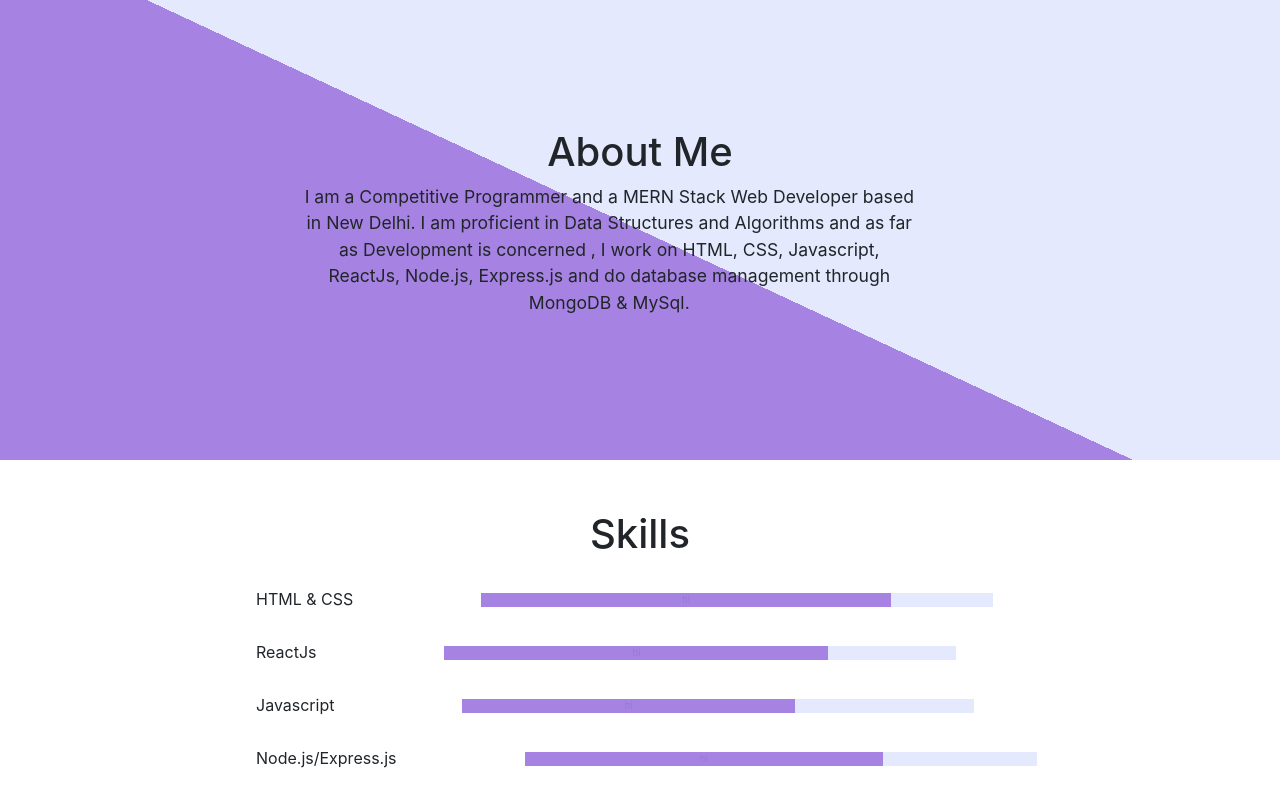
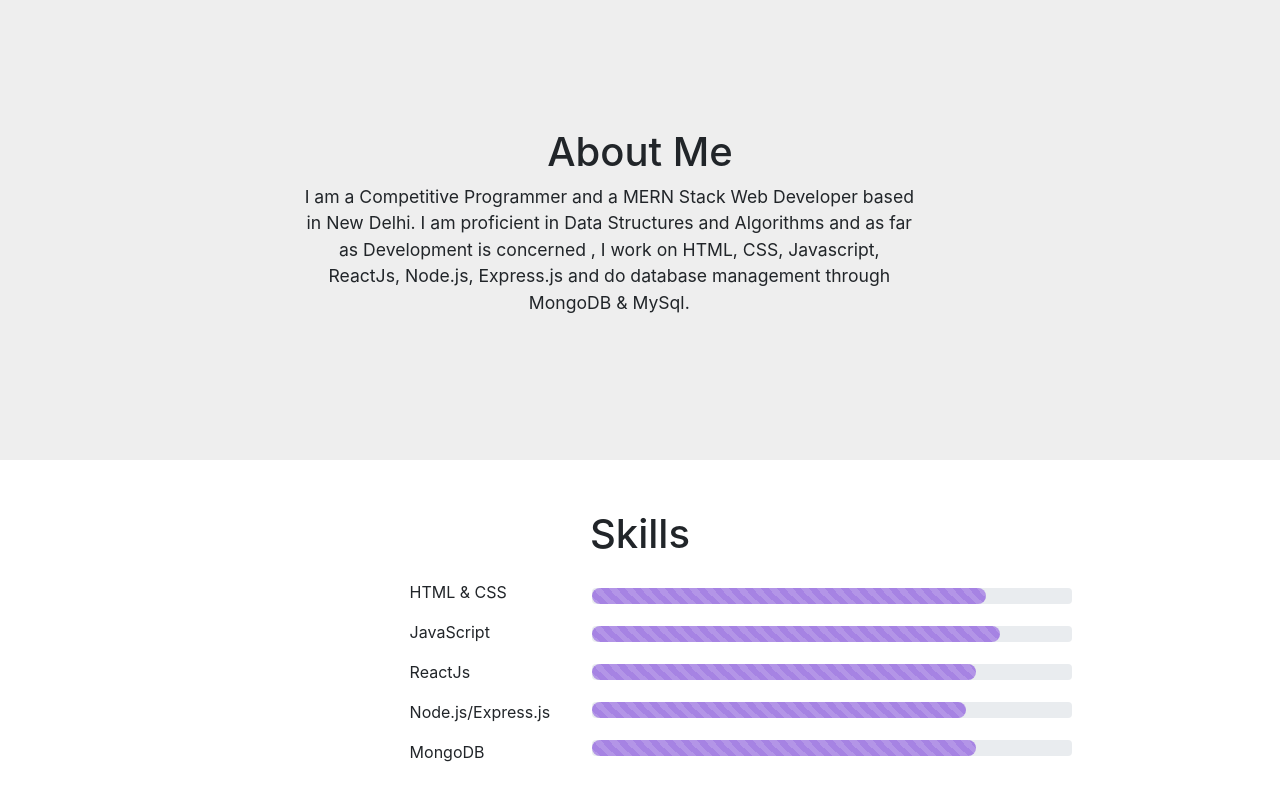
Before and after one commit to Kharanshu31/Portfolio, a React (Create React App) app: page /profile in a window 1280 px wide. Shown: the top 800 px of the page. Built offline with nearby package versions, Linux system fonts and the light colour scheme.

Commit message:
Update Skills

```diff
--- a/src/components/Profile/About/About.css
+++ b/src/components/Profile/About/About.css
@@ -1,5 +1,6 @@
 .about {
-  background: -webkit-linear-gradient(65deg, #A683E3 50%, #E4E9FD 50%);
+  /* background: -webkit-linear-gradient(65deg, #A683E3 50%, #E4E9FD 50%); */
+  background-color: #eee;
   padding: 10%;
 }
 
--- a/src/components/Profile/Skills/Skills.css
+++ b/src/components/Profile/Skills/Skills.css
@@ -1,13 +1,17 @@
 .skillhandler {
   position: relative;
   left:10%;
-  margin: 20px 20% 0 0;
-  /* margin-top: 20px;
-  margin-right: 20%; */
+
+  margin-top: 20px;
   width: 40%;
   height: 2%;
-  /* border-radius: 10px; */
+
   background: #E4E9FD;
+}
+
+.proReact {
+  margin-left: 12.5%;
+  margin-top: 22px;
 }
 
 .skilltext {
@@ -17,13 +21,27 @@
 }
 
 .skillname {
-  margin: 14px 0 0 20%;
+  /* margin: 14px 0 0 50%; */
+  margin-left: auto;
+  position: relative;
+  top: 14px;
+  left: 80%;
   white-space: nowrap;
   /* margin-top: 20px; */
   /* margin-left: auto ; */
 }
 
-.skill1 {
+.proReact {
+  /* transition: 1.4s ease-in-out; */
+  /* background-color: black!important; */
+}
+
+.progress-bar {
+  background-color: #A683E3!important;
+  border-radius: 18px;
+}
+
+/* .skill1 {
   width: 80%;
   background-color: #A683E3;
 }
@@ -46,4 +64,10 @@
 .skill5 {
   width: 65%;
   background-color: #A683E3;
+} */
+
+@media (max-width:800px) {
+  .skillname {
+    left: 10%;
+  }
 }
--- a/src/components/Profile/Skills/Skills.js
+++ b/src/components/Profile/Skills/Skills.js
@@ -6,51 +6,43 @@ function Skills() {
   return (
     <div style={{textAlign: 'center'}}>
       <h1  style={{marginTop: "50px"}}>Skills</h1>
-      <div style={{display: "flex",marginTop: "15px"}}>
+      <div style={{display: 'flex',flexDirection: 'row'}}>
+
+      <div style={{textAlign: 'justify',width: '40%'}}>
+
         <p className="skillname">HTML & CSS</p>
-        <div className="skillhandler">
-          <div className="skill1">
-              <p className="skilltext">hi</p>
-          </div>
-        </div>
+        <p className="skillname">JavaScript</p>
+        <p className="skillname">ReactJs</p>
+        <p className="skillname">Node.js/Express.js</p>
+        <p className="skillname">MongoDB</p>
+
       </div>
 
-      <div style={{display: "flex",marginTop: "15px"}}>
-        <p className="skillname">ReactJs</p>
-        <div className="skillhandler">
-          <div className="skill2">
-              <p className="skilltext">hi</p>
-          </div>
-        </div>
+      <div style={{width: '50%'}}>
+
+      <div className="progress proReact" style={{width: "75%"}}>
+        <div class="progress-bar progress-bar-striped progress-bar-animated proTransition" role="progressbar" style={{width: "82%"}}></div>
       </div>
 
-      <div style={{display: "flex",marginTop: "15px"}}>
-        <p className="skillname">Javascript</p>
-        <div className="skillhandler">
-          <div className="skill3">
-              <p className="skilltext">hi</p>
-          </div>
-        </div>
+      <div className="progress proReact" style={{width: "75%"}}>
+        <div class="progress-bar progress-bar-striped progress-bar-animated proTransition" role="progressbar" style={{width: "85%"}}></div>
       </div>
 
-      <div style={{display: "flex",marginTop: "15px"}}>
-        <p className="skillname">Node.js/Express.js</p>
-        <div className="skillhandler">
-          <div className="skill4">
-              <p className="skilltext">hi</p>
-          </div>
-        </div>
+      <div className="progress proReact" style={{width: "75%"}}>
+        <div class="progress-bar progress-bar-striped progress-bar-animated proTransition" role="progressbar" style={{width: "80%"}}></div>
       </div>
 
-      <div style={{display: "flex",marginTop: "15px"}}>
-        <p className="skillname">MongoDB</p>
-        <div className="skillhandler">
-          <div className="skill5">
-              <p className="skilltext">hi</p>
-          </div>
-        </div>
+      <div className="progress proReact" style={{width: "75%"}}>
+        <div class="progress-bar progress-bar-striped progress-bar-animated proTransition" role="progressbar" style={{width: "78%"}}></div>
       </div>
 
+      <div className="progress proReact" style={{width: "75%"}}>
+        <div class="progress-bar progress-bar-striped progress-bar-animated proTransition" role="progressbar" style={{width: "80%"}}></div>
+      </div>
+
+      </div>
+
+      </div>
     </div>
   );
 }
```
